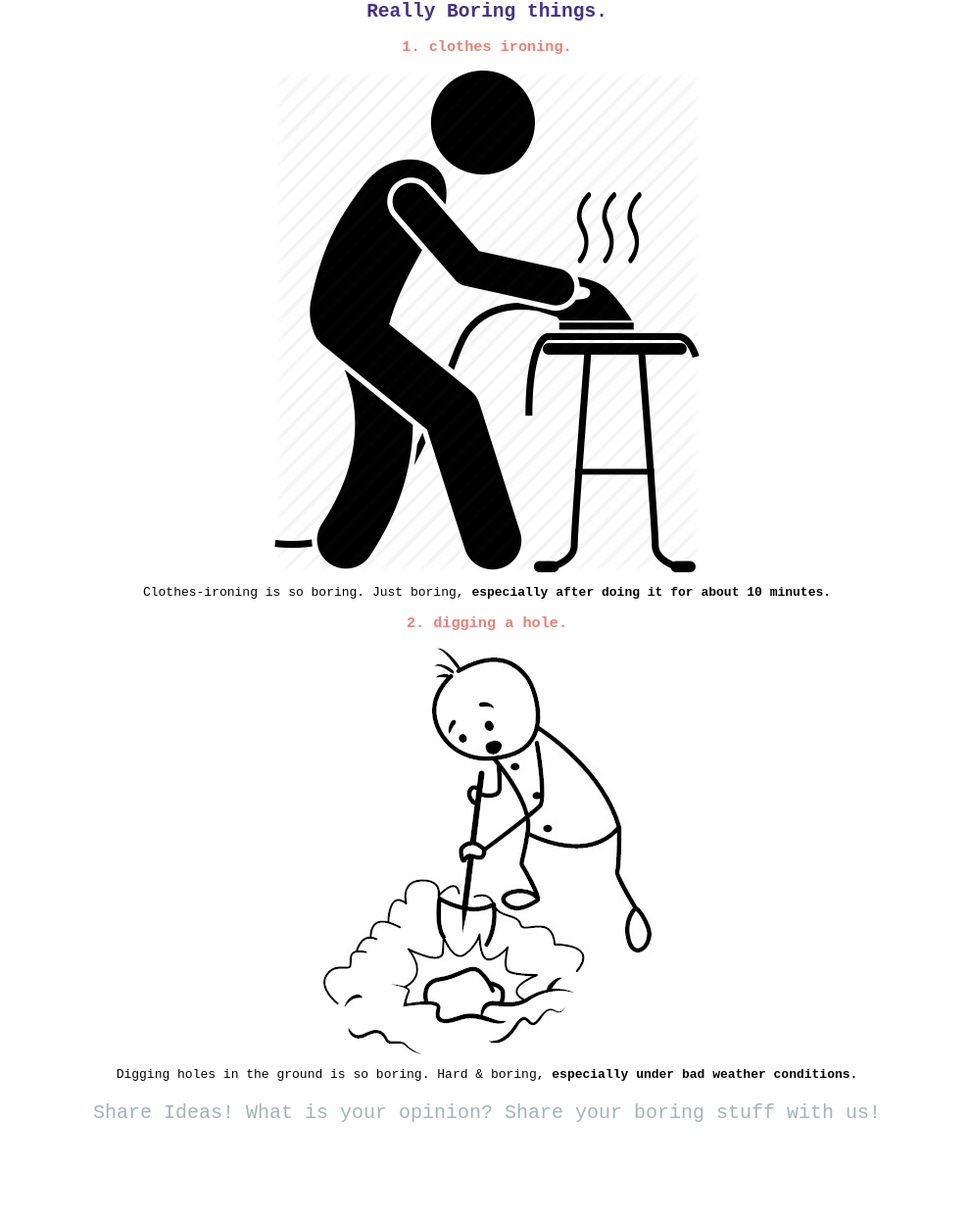
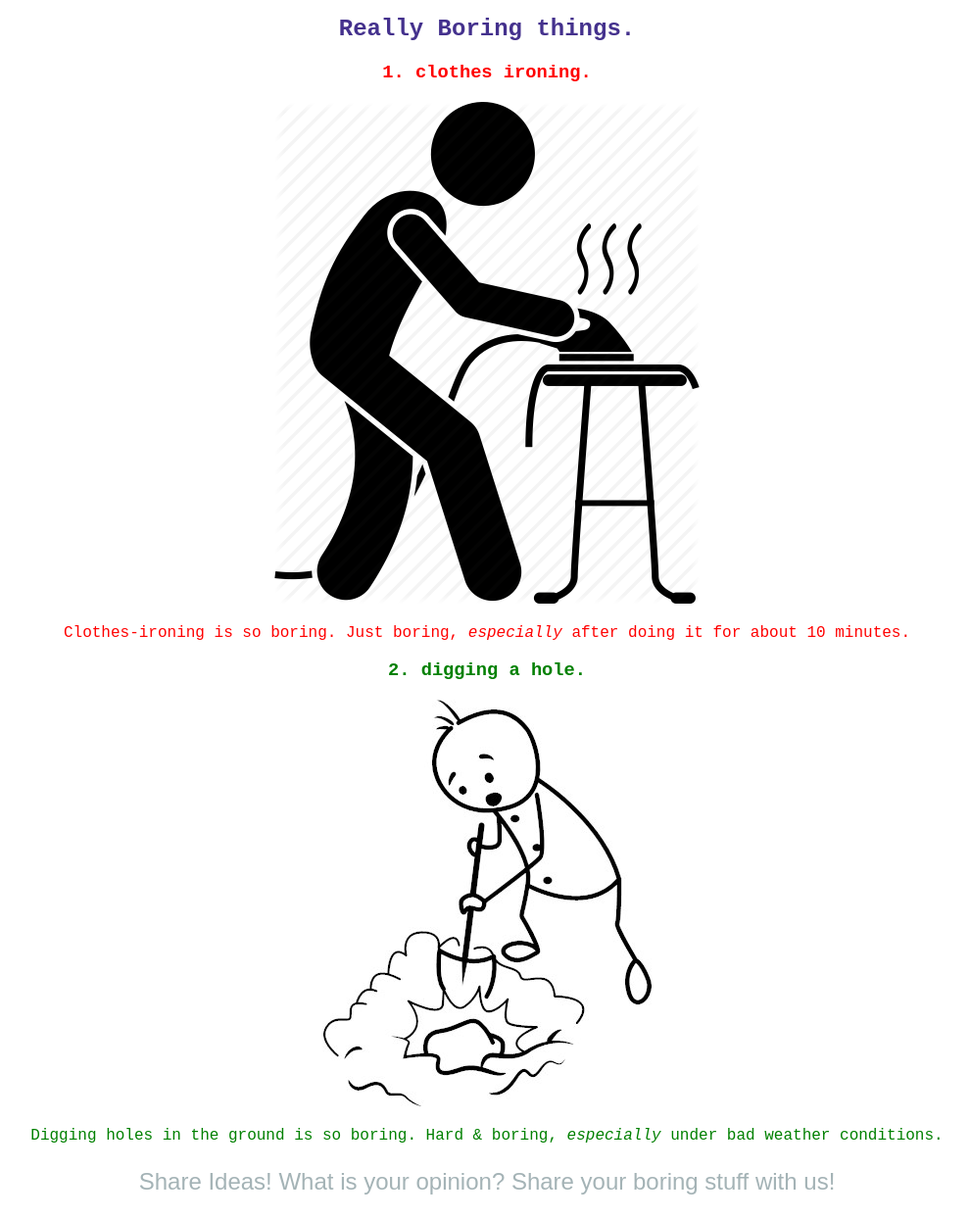
Before and after one commit to Joshhortt/boring-stuff, a plain HTML site: page index.html in a window 1280 px wide. Shown: the part 64-1308 px from the top of the page at 98% size, without its empty margins (143-1133 px from the left). Before the commit the page ends 1231 px from the top, so only its background shows below. Drawn offline with Linux system fonts and the light colour scheme.

Commit message:
initialized branch two, included div tags.

```diff
--- a/css/styles.css
+++ b/css/styles.css
@@ -1,12 +1,24 @@
 
 h1 {
   color: #2a1b3d;
+}
+
+body {
+  text-align: center;
+  font-family: monospace;
+  font-size: 16px;
 }
 
 h2.intro {
   color: #44318d;
 }
 
+.special {
+  font-style: italic;
+}
+
+
+/*
 h3.intro {
   color: #e98074;
 }
@@ -17,13 +29,18 @@ img.intro {
   margin: 0 auto;
 }
 
+*/
 
-p.intro {
+p.share {
   color: #a4b3b6;
-  font-size: 20px;
+  font-size: 24px;
+  font-family: sans-serif;
 }
 
-body {
-  text-align: center;
-  font-family: monospace;
+div.important {
+  color: red;
 }
+
+div.unimportant {
+  color: green;
+}
--- a/index.html
+++ b/index.html
@@ -2,21 +2,24 @@
 <html>
 	<head>
   		<link href="css/styles.css" rel="stylesheet"type="text/css" >
-  		<title>Boring Stuff!</title>
+  		<title>Boring Stuff</title>
 	</head>
 
 	<body>
-    <h1>Boring Stuff</h1>
+    <h1>Boring Stuff!</h1>
+
 			<h2 class="intro">Really Boring things.</h2>
 
-       <h3 class="intro">1. clothes ironing.</h3>
-  		  <img src="img/clothes-ironing.png" class="intro" alt="A man digging a hole.">
-  			<p>Clothes-ironing is so boring. Just boring, <strong>especially after doing it for about 10 minutes.</strong></p>
-
-			 <h3 class="intro">2. digging a hole.</h3>
-        <img src="img/digging-a-hole.jpg" class="intro" alt="A man doing a boring thing.">
-				<p>Digging holes in the ground is so boring. Hard & boring, <strong>especially under bad weather conditions.</strong></p>
-
-  		  <p class="intro">Share Ideas! What is your opinion? Share your boring stuff with us!</p>
+      <div class="important">
+        <h3>1. clothes ironing.</h3>
+  		  <img src="img/clothes-ironing.png" alt="A man ironing clothes-ironing.">
+  			<p>Clothes-ironing is so boring. Just boring, <span class="special">especially</span>  after doing it for about 10 minutes.</p>
+			</div>
+      <div class="unimportant">
+			  <h3>2. digging a hole.</h3>
+        <img src="img/digging-a-hole.jpg" alt="A man doing a boring thing.">
+				<p>Digging holes in the ground is so boring. Hard & boring, <span class="special">especially</span> under bad weather conditions.</p>
+      </div>
+  		  <p class="share">Share Ideas! What is your opinion? Share your boring stuff with us!</p>
 	</body>
 </html>
```
